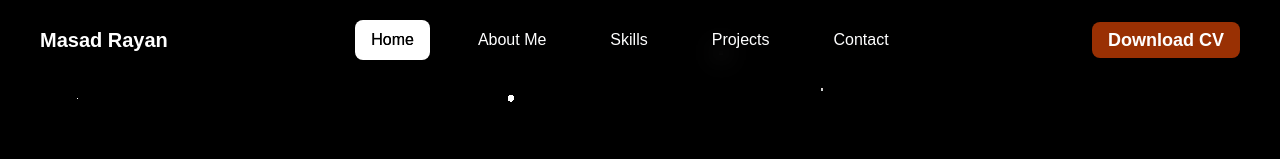
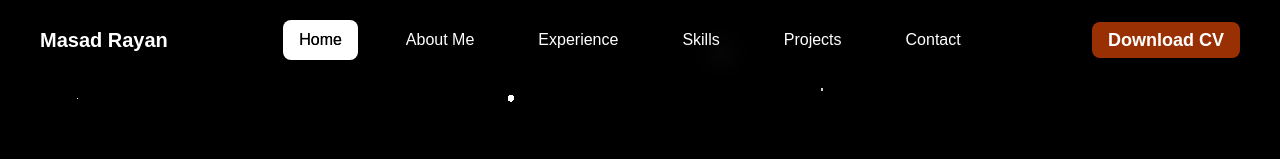
Before and after one commit to MasadRayan/Masad-Rayan-Portfolio, a Next.js app: page / in a window 1280 px wide. Shown: the top 159 px of the page. Built offline with nearby package versions, Linux system fonts and the light colour scheme; a web font is replaced by a local one.

Commit message:
Corrected the nav bar threshold and also the project image

```diff
--- a/src/app/components/Navbar.jsx
+++ b/src/app/components/Navbar.jsx
@@ -7,6 +7,7 @@ const Navbar = () => {
   const items = [
     { label: "Home", href: "#home" },
     { label: "About Me", href: "#aboutMe" },
+    { label: "Experience", href: "#experience" },
     { label: "Skills", href: "#skills" },
     { label: "Projects", href: "#projects" },
     { label: "Contact", href: "#contact" },
@@ -45,7 +46,7 @@ const Navbar = () => {
       let thresholdValue = 0.5; // default for small/medium section
 
       if (section.id === "projects" && window.innerWidth >= 1536) {
-        thresholdValue = 0.4;
+        thresholdValue = 1;
       }
       if (section.id === "skills" && window.innerWidth >= 1536) {
         thresholdValue = 1;
--- a/src/app/components/projectInfo.jsx
+++ b/src/app/components/projectInfo.jsx
@@ -69,7 +69,7 @@ export const projects = [
     subtitle: "E-Learning Platform",
     image: "/projects/project1Full.png",
     images: [
-      "/projects/project1.png",
+      "/projects/project-2/project1.png",
       "/projects/project-2/project-2-image-2.png",
       "/projects/project-2/project-2-image-3.png",
       "/projects/project-2/project-2-image-4.png",
```
